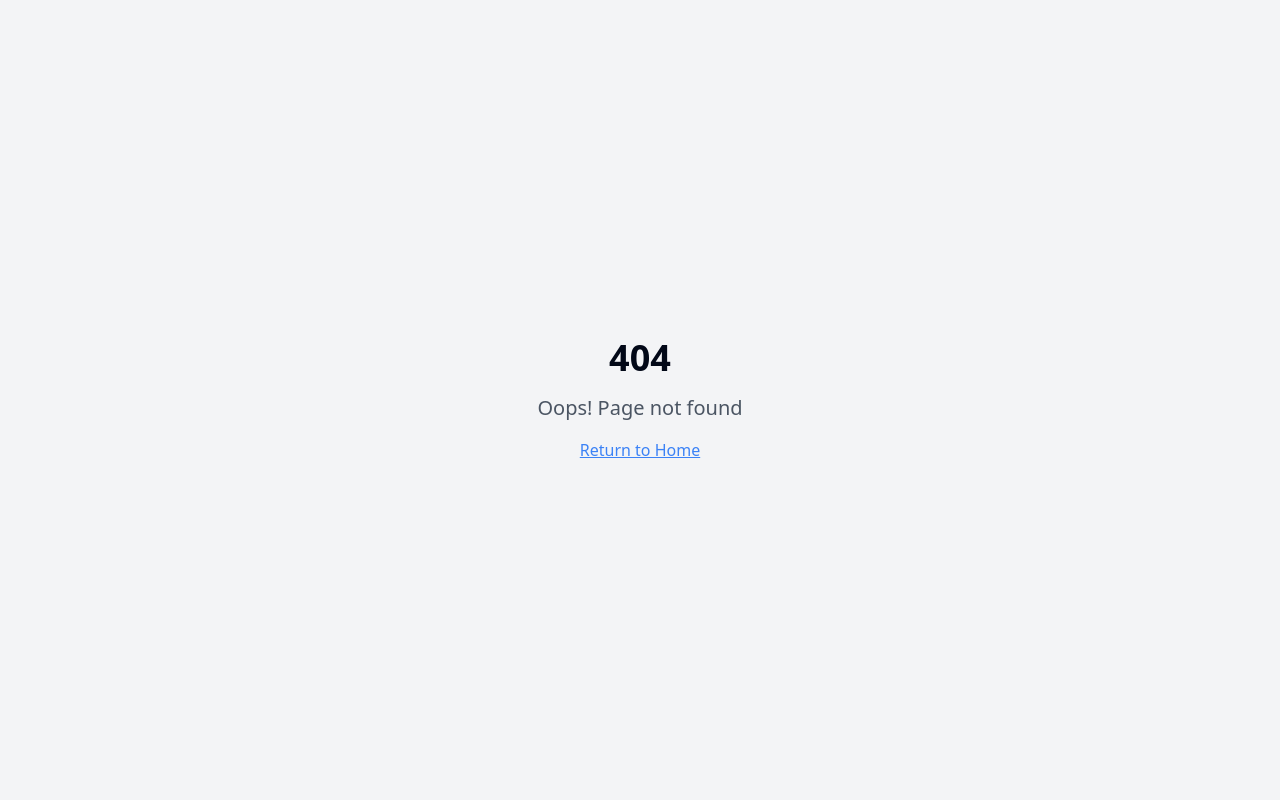
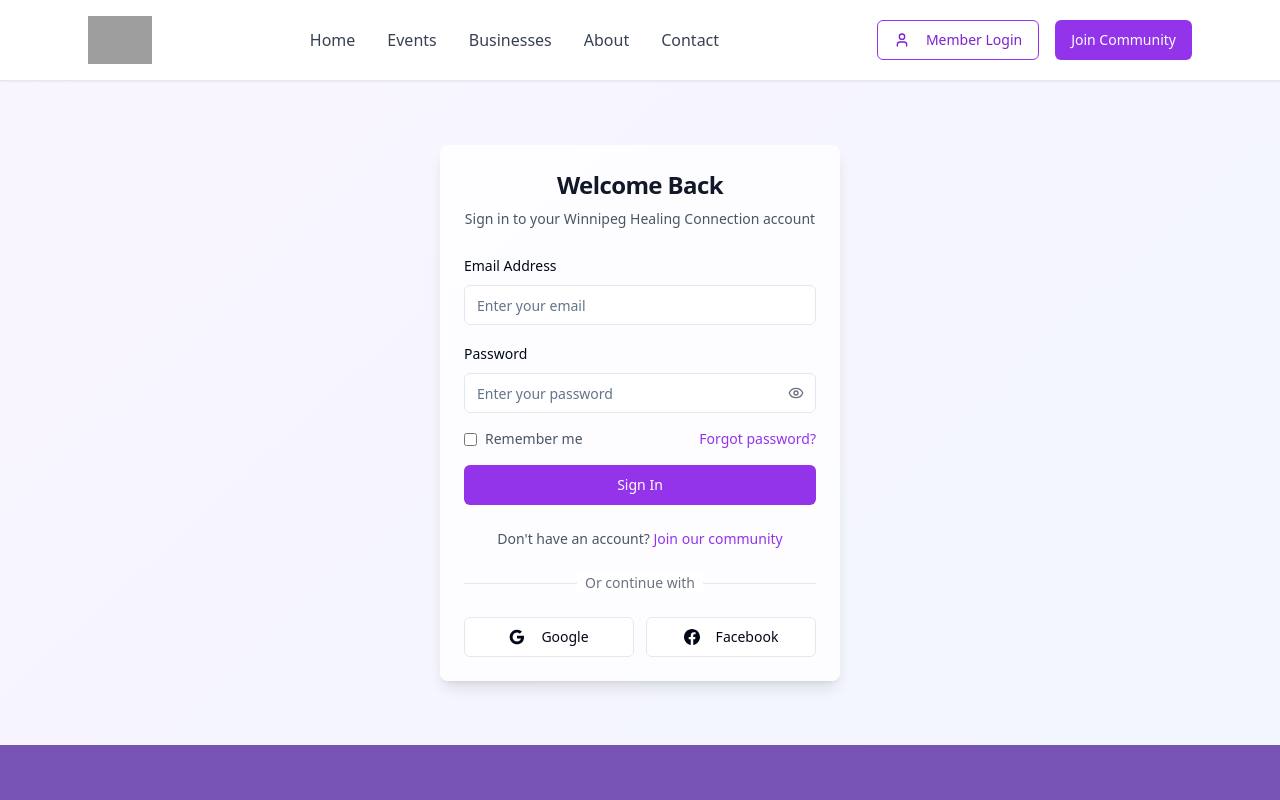
Before and after one commit to webzent-dev/soul-support-market, a React (Vite) app: page /login in a window 1280 px wide. Before the commit this address had no page. Shown: the top 800 px of the page. Built offline with nearby package versions, Linux system fonts and the light colour scheme; grey boxes are pictures that could not be loaded.

Commit message:
Create Member Login Page

```diff
--- a/src/App.tsx
+++ b/src/App.tsx
@@ -10,6 +10,7 @@ import Events from "./pages/Events";
 import EventDetails from "./pages/EventDetails";
 import About from "./pages/About";
 import Contact from "./pages/Contact";
+import MemberLogin from "./pages/MemberLogin";
 import NotFound from "./pages/NotFound";
 
 const queryClient = new QueryClient();
@@ -28,6 +29,7 @@ const App = () => (
           <Route path="/events/:id" element={<EventDetails />} />
           <Route path="/about" element={<About />} />
           <Route path="/contact" element={<Contact />} />
+          <Route path="/login" element={<MemberLogin />} />
           {/* ADD ALL CUSTOM ROUTES ABOVE THE CATCH-ALL "*" ROUTE */}
           <Route path="*" element={<NotFound />} />
         </Routes>
--- a/src/components/Header.tsx
+++ b/src/components/Header.tsx
@@ -24,9 +24,11 @@ const Header = () => {
           </nav>
 
           <div className="flex items-center space-x-4">
-            <Button variant="outline" className="border-purple-600 text-purple-700 hover:bg-purple-50">
-              <User className="mr-2 h-4 w-4" />
-              Member Login
+            <Button variant="outline" className="border-purple-600 text-purple-700 hover:bg-purple-50" asChild>
+              <a href="/login">
+                <User className="mr-2 h-4 w-4" />
+                Member Login
+              </a>
             </Button>
             <Button className="bg-purple-600 hover:bg-purple-700 text-white">
               Join Community
--- /dev/null
+++ b/src/pages/MemberLogin.tsx
@@ -0,0 +1,116 @@
+import Header from "@/components/Header";
+import Footer from "@/components/Footer";
+import { Button } from "@/components/ui/button";
+import { Input } from "@/components/ui/input";
+import { Label } from "@/components/ui/label";
+import { Card, CardContent, CardDescription, CardHeader, CardTitle } from "@/components/ui/card";
+import { Eye, EyeOff } from "lucide-react";
+import { useState } from "react";
+
+const MemberLogin = () => {
+  const [showPassword, setShowPassword] = useState(false);
+
+  return (
+    <div className="min-h-screen bg-gradient-to-br from-purple-50 to-blue-50">
+      <Header />
+
+      <main className="max-w-md mx-auto px-6 py-16">
+        <Card className="shadow-lg border-0 bg-white/80 backdrop-blur-sm">
+          <CardHeader className="text-center space-y-2">
+            <CardTitle className="text-2xl font-bold text-gray-900">Welcome Back</CardTitle>
+            <CardDescription className="text-gray-600">
+              Sign in to your Winnipeg Healing Connection account
+            </CardDescription>
+          </CardHeader>
+
+          <CardContent className="space-y-6">
+            <form className="space-y-4">
+              <div className="space-y-2">
+                <Label htmlFor="email">Email Address</Label>
+                <Input
+                  id="email"
+                  type="email"
+                  placeholder="Enter your email"
+                  className="w-full"
+                />
+              </div>
+
+              <div className="space-y-2">
+                <Label htmlFor="password">Password</Label>
+                <div className="relative">
+                  <Input
+                    id="password"
+                    type={showPassword ? "text" : "password"}
+                    placeholder="Enter your password"
+                    className="w-full pr-10"
+                  />
+                  <button
+                    type="button"
+                    onClick={() => setShowPassword(!showPassword)}
+                    className="absolute right-3 top-1/2 -translate-y-1/2 text-gray-500 hover:text-gray-700"
+                  >
+                    {showPassword ? <EyeOff className="h-4 w-4" /> : <Eye className="h-4 w-4" />}
+                  </button>
+                </div>
+              </div>
+
+              <div className="flex items-center justify-between">
+                <label className="flex items-center space-x-2 text-sm">
+                  <input type="checkbox" className="rounded border-gray-300" />
+                  <span className="text-gray-600">Remember me</span>
+                </label>
+                <a href="#" className="text-sm text-purple-600 hover:text-purple-700 hover:underline">
+                  Forgot password?
+                </a>
+              </div>
+
+              <Button type="submit" className="w-full bg-purple-600 hover:bg-purple-700 text-white">
+                Sign In
+              </Button>
+            </form>
+
+            <div className="text-center">
+              <p className="text-sm text-gray-600">
+                Don't have an account?{" "}
+                <a href="/join" className="text-purple-600 hover:text-purple-700 hover:underline font-medium">
+                  Join our community
+                </a>
+              </p>
+            </div>
+
+            <div className="relative">
+              <div className="absolute inset-0 flex items-center">
+                <div className="w-full border-t border-gray-200"></div>
+              </div>
+              <div className="relative flex justify-center text-sm">
+                <span className="px-2 bg-white text-gray-500">Or continue with</span>
+              </div>
+            </div>
+
+            <div className="grid grid-cols-2 gap-3">
+              <Button variant="outline" className="w-full">
+                <svg className="h-4 w-4 mr-2" viewBox="0 0 24 24">
+                  <path fill="currentColor" d="M22.56 12.25c0-.78-.07-1.53-.2-2.25H12v4.26h5.92c-.26 1.37-1.04 2.53-2.21 3.31v2.77h3.57c2.08-1.92 3.28-4.74 3.28-8.09z"/>
+                  <path fill="currentColor" d="M12 23c2.97 0 5.46-.98 7.28-2.66l-3.57-2.77c-.98.66-2.23 1.06-3.71 1.06-2.86 0-5.29-1.93-6.16-4.53H2.18v2.84C3.99 20.53 7.7 23 12 23z"/>
+                  <path fill="currentColor" d="M5.84 14.09c-.22-.66-.35-1.36-.35-2.09s.13-1.43.35-2.09V7.07H2.18C1.43 8.55 1 10.22 1 12s.43 3.45 1.18 4.93l2.85-2.22.81-.62z"/>
+                  <path fill="currentColor" d="M12 5.38c1.62 0 3.06.56 4.21 1.64l3.15-3.15C17.45 2.09 14.97 1 12 1 7.7 1 3.99 3.47 2.18 7.07l3.66 2.84c.87-2.6 3.3-4.53 6.16-4.53z"/>
+                </svg>
+                Google
+              </Button>
+              <Button variant="outline" className="w-full">
+                <svg className="h-4 w-4 mr-2" fill="currentColor" viewBox="0 0 24 24">
+                  <path d="M24 12.073c0-6.627-5.373-12-12-12s-12 5.373-12 12c0 5.99 4.388 10.954 10.125 11.854v-8.385H7.078v-3.47h3.047V9.43c0-3.007 1.792-4.669 4.533-4.669 1.312 0 2.686.235 2.686.235v2.953H15.83c-1.491 0-1.956.925-1.956 1.874v2.25h3.328l-.532 3.47h-2.796v8.385C19.612 23.027 24 18.062 24 12.073z"/>
+                </svg>
+                Facebook
+              </Button>
+            </div>
+          </CardContent>
+        </Card>
+      </main>
+
+      <Footer />
+    </div>
+  );
+};
+
+export default MemberLogin;
```
